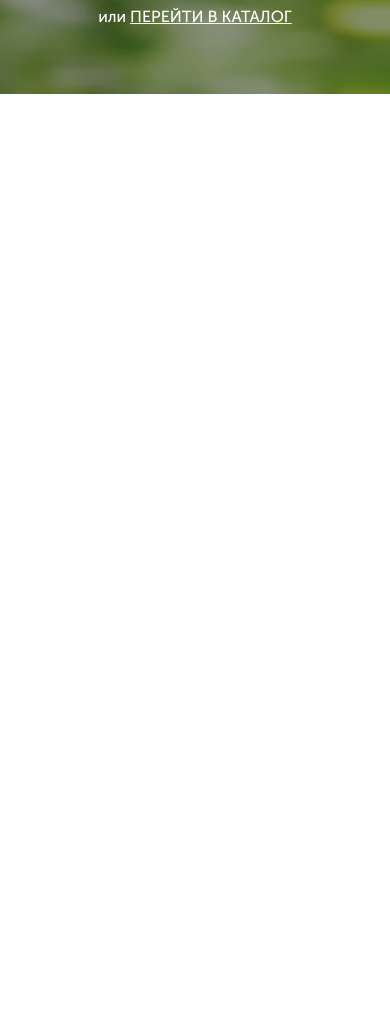
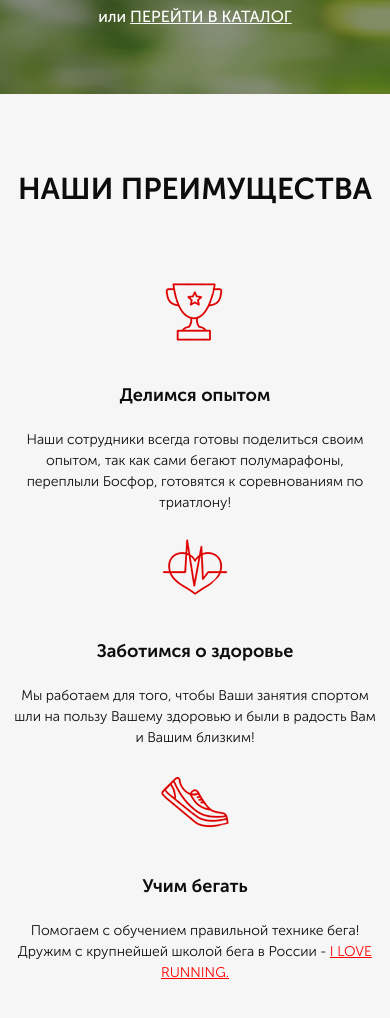
Before and after one commit to vict0rkovalchuk/run-smart, a website: page src/index.html in a window 390 px wide. Shown: the part 568-1586 px from the top of the page. Before the commit the page ends 844 px from the top, so only its background shows below. Drawn offline with Linux system fonts and the light colour scheme.

Commit message:
advantages block is ready (with responsive design)

```diff
--- a/src/index.html
+++ b/src/index.html
@@ -49,5 +49,50 @@
         </div>
       </div>
     </div>
+    <div class="advantages">
+      <div class="container">
+        <div class="advantages__title">НАШИ ПРЕИМУЩЕСТВА</div>
+        <div class="advantages__items">
+          <div class="advantages__item">
+            <img
+              class="advantages__img"
+              src="./icons/advantages/cup.png"
+              alt="cup"
+            />
+            <div class="advantages__subtitle">Делимся опытом</div>
+            <div class="advantages__descr">
+              Наши сотрудники всегда готовы поделиться своим опытом, так как
+              сами бегают полумарафоны, переплыли Босфор, готовятся к
+              соревнованиям по триатлону!
+            </div>
+          </div>
+          <div class="advantages__item">
+            <img
+              class="advantages__img"
+              src="./icons/advantages/heart.png"
+              alt="cup"
+            />
+            <div class="advantages__subtitle">Заботимся о здоровье</div>
+            <div class="advantages__descr">
+              Мы работаем для того, чтобы Ваши занятия спортом шли на пользу
+              Вашему здоровью и были в радость Вам и Вашим близким!
+            </div>
+          </div>
+          <div class="advantages__item">
+            <img
+              class="advantages__img"
+              src="./icons/advantages/shoe.png"
+              alt="cup"
+            />
+            <div class="advantages__subtitle">Учим бегать</div>
+            <div class="advantages__descr">
+              Помогаем с обучением правильной технике бега! Дружим с крупнейшей
+              школой бега в России -
+              <span><a href="#">I LOVE RUNNING.</a></span>
+            </div>
+          </div>
+        </div>
+      </div>
+    </div>
   </body>
 </html>
--- /dev/null
+++ b/src/sass/blocks/_advantages.scss
@@ -0,0 +1,70 @@
+.advantages {
+  min-height: 473px;
+  background: #f6f6f6;
+  padding: 73px 0 65px 0;
+  &__title {
+    color: #0d0d0d;
+    font-weight: 700;
+    font-size: 30px;
+    text-align: center;
+  }
+  &__items {
+    margin-top: 65px;
+    display: flex;
+    justify-content: space-between;
+  }
+  &__item {
+    width: 270px;
+    display: flex;
+    flex-direction: column;
+    align-items: center;
+  }
+  &__subtitle {
+    margin-top: 35px;
+    color: #0d0d0d;
+    font-weight: 700;
+    font-size: 18px;
+  }
+  &__descr {
+    margin-top: 20px;
+    color: #0d0d0d;
+    font-weight: 300;
+    font-size: 14px;
+    text-align: center;
+    span {
+      color: #ff0000;
+      text-transform: uppercase;
+      text-decoration: underline;
+      a {
+        color: #ff0000;
+      }
+    }
+  }
+}
+
+@media (max-width: 991px) {
+  .advantages {
+    &__item {
+      width: 230px;
+    }
+  }
+}
+
+@media (max-width: 767px) {
+  .advantages {
+    &__items {
+      flex-direction: column;
+      gap: 20px;
+    }
+    &__item {
+      width: 100%;
+    }
+  }
+}
+
+@media (max-width: 575px) {
+  .advantages {
+    padding-left: 10px;
+    padding-right: 10px;
+  }
+}
--- a/src/sass/style.scss
+++ b/src/sass/style.scss
@@ -22,3 +22,4 @@
 @import './blocks/promo';
 @import './blocks/header';
 @import './blocks/buttons';
+@import './blocks/advantages';
```
Also changed, not shown: src/css/style.min.css.
